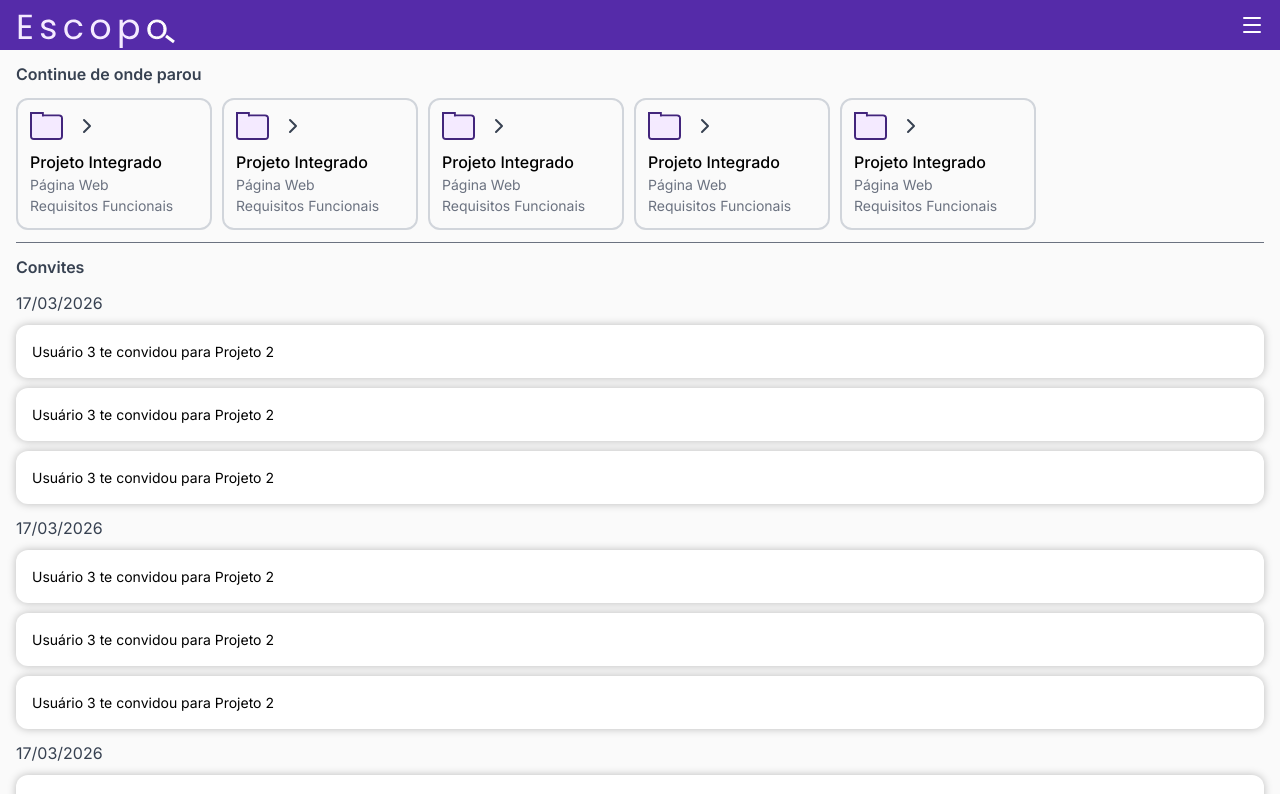
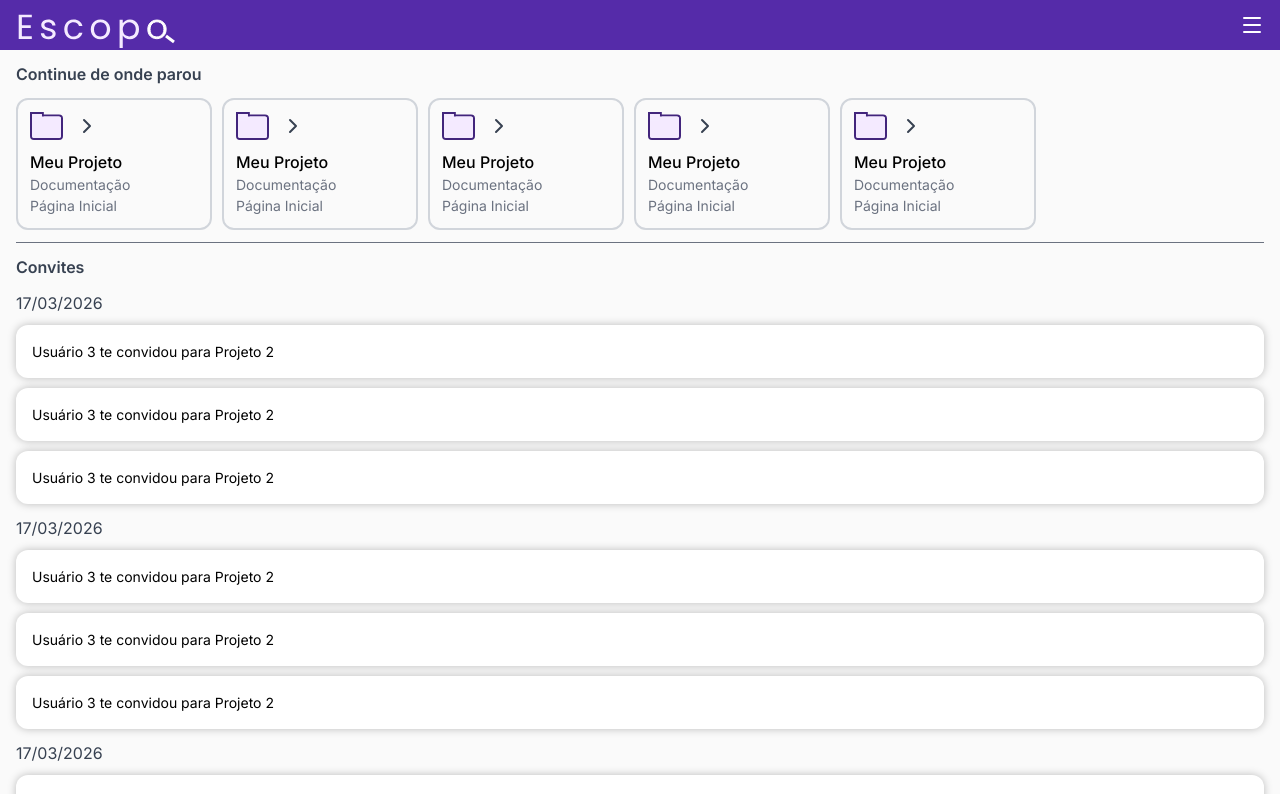
Before and after one commit to Samys003/projeto-escopo-web, a React (Vite) app: page / in a window 1280 px wide. Shown: the top 794 px of the page. Built offline with nearby package versions, Linux system fonts and the light colour scheme.

Commit message:
modularizacao carrossel de acesso rapido

```diff
--- a/src/components/DocumentQuickAccess.jsx
+++ b/src/components/DocumentQuickAccess.jsx
@@ -3,7 +3,10 @@ import { ChevronRightIcon } from 'lucide-react'
 import Title4 from './Typography/Title4'
 import ParagraphMedium from './Typography/ParagraphMedium'
 
-function DocumentQuickAccess() {
+function DocumentQuickAccess(props) {
+    const documento = props.documento
+
+    // TODO: Onclick com o id ainda não feito, inserir ao completar a tela de documento
     return (
         <div className='grid gap-[10px] p-3 w-[196px] border-(--cinza-300) border-[2px]  rounded-xl'>
             <div className='flex gap-3 items-center'>
@@ -11,9 +14,9 @@ function DocumentQuickAccess() {
                 <ChevronRightIcon className="text-(--cinza-700)" />
             </div>
             <div className='gap-0'>
-                <Title4>Projeto Integrado</Title4>
-                <ParagraphMedium className= "text-(--cinza-500)">Página Web</ParagraphMedium>
-                <ParagraphMedium className= "text-(--cinza-500)">Requisitos Funcionais</ParagraphMedium>
+                <Title4>{documento.projeto}</Title4>
+                <ParagraphMedium className="text-(--cinza-500)">{documento.categoria}</ParagraphMedium>
+                <ParagraphMedium className="text-(--cinza-500)">{documento.documento}</ParagraphMedium>
             </div>
 
         </div>
--- a/src/components/ProjectListHorizontal.jsx
+++ /dev/null
@@ -1,17 +0,0 @@
-import DocumentQuickAccess from "./DocumentQuickAccess"
-
-function ProjectListHorizontal(){
-    return(
-        <div className="overflow-x-auto border-b border-(--cinza-500) pb-3">
-            <div className="flex gap-[10px] w-max">
-                <DocumentQuickAccess></DocumentQuickAccess>
-                <DocumentQuickAccess></DocumentQuickAccess>
-                <DocumentQuickAccess></DocumentQuickAccess>
-                <DocumentQuickAccess></DocumentQuickAccess>
-                <DocumentQuickAccess></DocumentQuickAccess>
-            </div>
-        </div>
-    )
-}
-
-export default ProjectListHorizontal
--- /dev/null
+++ b/src/components/QuickAccessListHorizontal.jsx
@@ -0,0 +1,17 @@
+import DocumentQuickAccess from "./DocumentQuickAccess"
+
+function QuickAccessListHorizontal(props){
+    const documentos = props.documentos
+
+    return(
+        <div className="overflow-x-auto border-b border-(--cinza-500) pb-3">
+            <div className="flex gap-[10px] w-max">
+                {documentos.map((documento) =>(
+                    <DocumentQuickAccess documento = {documento}></DocumentQuickAccess>
+                ))}
+            </div>
+        </div>
+    )
+}
+
+export default QuickAccessListHorizontal
--- a/src/pages/Dashboard.jsx
+++ b/src/pages/Dashboard.jsx
@@ -1,15 +1,23 @@
 import MobileHeader from "../components/MobileHeader.jsx";
 import Title2 from "../components/Typography/Title2.jsx";
-import ProjectListHorizontal from "../components/ProjectListHorizontal.jsx";
+import QuickAccessListHorizontal from "../components/QuickAccessListHorizontal.jsx";
 import DailyInvitationsList from "../components/DailyInvitationsList.jsx";
 
 function Dashboard() {
+    const documentos = [
+        {id: 1, projeto: "Meu Projeto", categoria: "Documentação", documento: "Página Inicial"},
+        {id: 2, projeto: "Meu Projeto", categoria: "Documentação", documento: "Página Inicial"},
+        {id: 3, projeto: "Meu Projeto", categoria: "Documentação", documento: "Página Inicial"},
+        {id: 4, projeto: "Meu Projeto", categoria: "Documentação", documento: "Página Inicial"},
+        {id: 5, projeto: "Meu Projeto", categoria: "Documentação", documento: "Página Inicial"}
+    ]
+
     return (
         <div className="bg-[var(--fundo)]">
             <MobileHeader></MobileHeader>
             <main className="flex flex-col gap-[12px] px-[16px] py-[12px]">
                 <Title2 className="text-[var(--cinza-700)]">Continue de onde parou</Title2>
-                <ProjectListHorizontal></ProjectListHorizontal>
+                <QuickAccessListHorizontal documentos = {documentos}></QuickAccessListHorizontal>
                 <Title2 className="text-[var(--cinza-700)]">Convites</Title2>
 
                 <DailyInvitationsList></DailyInvitationsList>
```
